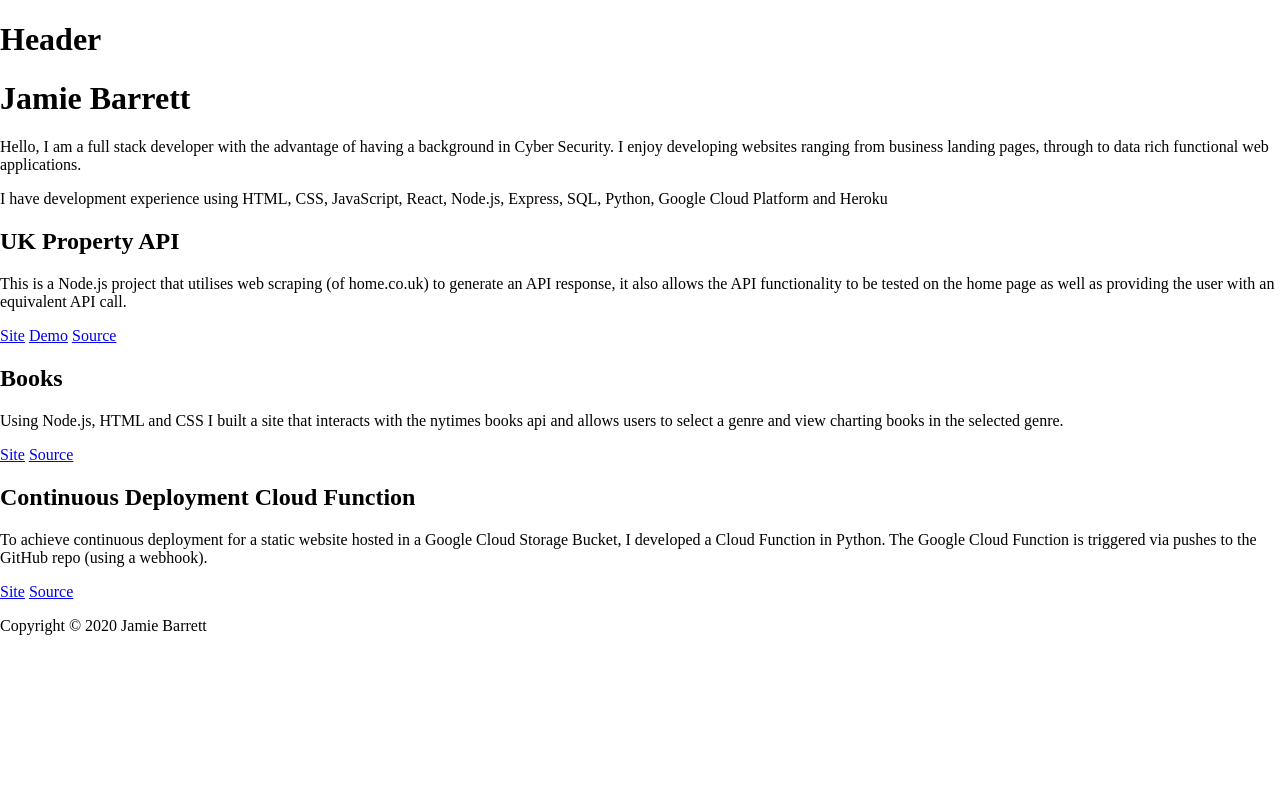
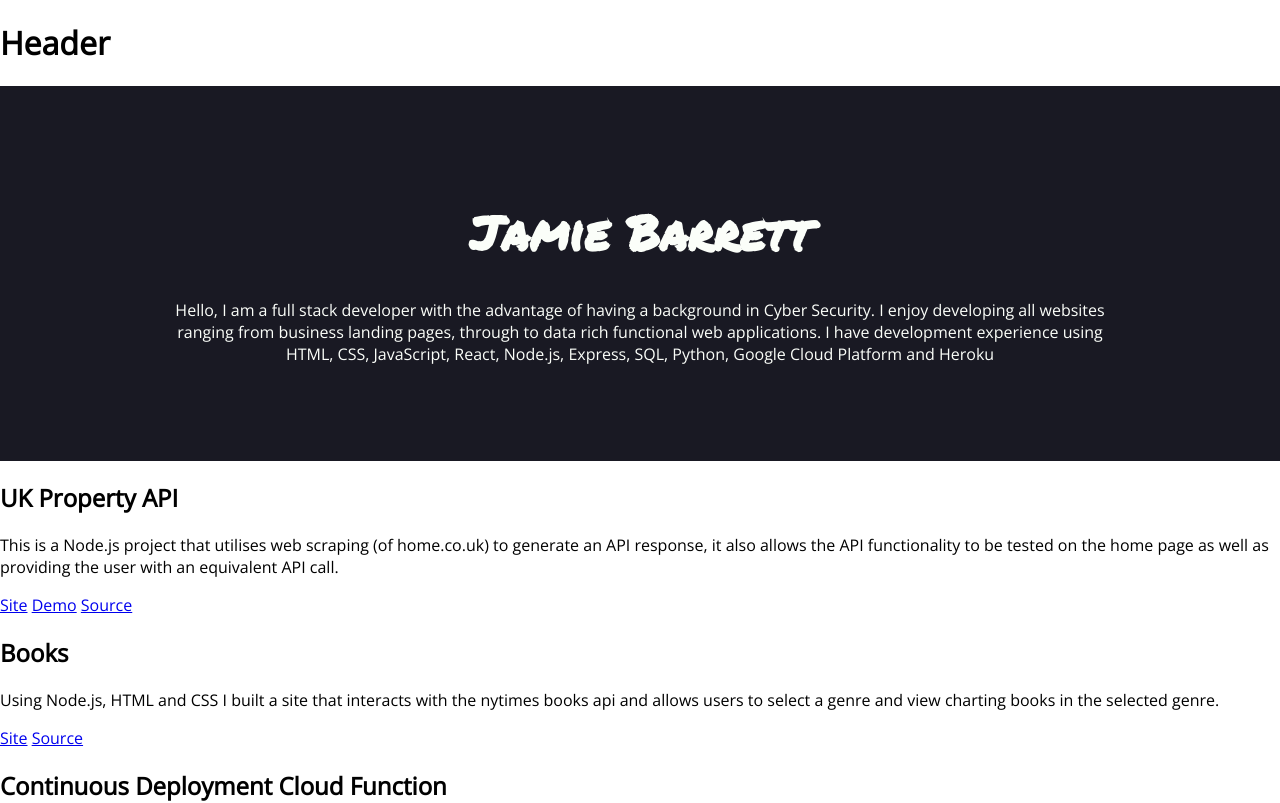
Before and after one commit to jb-0/site-react, a React (Create React App) app: page / in a window 1280 px wide. Shown: the top 803 px of the page. Built offline with nearby package versions, Linux system fonts and the light colour scheme.

Commit message:
Enhanced formatting for intro container

```diff
--- a/public/index.html
+++ b/public/index.html
@@ -3,6 +3,7 @@
   <head>
     <meta charset="utf-8" />
     <title>Jamie Barrett</title>
+    <link href="https://fonts.googleapis.com/css2?family=Open+Sans&family=Permanent+Marker&display=swap" rel="stylesheet">
     <link rel="stylesheet" href="styles.css">
   </head>
   <body>
--- a/public/styles.css
+++ b/public/styles.css
@@ -1,3 +1,20 @@
 body {
     margin: 0;
+    font-family: 'Open Sans', sans-serif;
 }
+
+.intro h1 {
+    font-family: 'Permanent Marker', cursive;
+    font-size: 3rem;
+}
+
+.intro {
+    text-align: center;
+    background-color: #191923;
+    color: #FBFEF9;
+    padding: 80px 12.5%;
+    /* Grid styles */
+    /* display: grid;
+    align-items: center;
+    grid-template-columns: repeat(auto-fit, minmax(240px, 1fr)); */
+  }
--- a/src/components/Intro.jsx
+++ b/src/components/Intro.jsx
@@ -6,13 +6,10 @@ function Intro() {
       <h1>Jamie Barrett</h1>
       <p>
         Hello, I am a full stack developer with the advantage of having a
-        background in Cyber Security. I enjoy developing websites ranging from
-        business landing pages, through to data rich functional web
-        applications.
-      </p>
-      <p>
-        I have development experience using HTML, CSS, JavaScript, React,
-        Node.js, Express, SQL, Python, Google Cloud Platform and Heroku
+        background in Cyber Security. I enjoy developing all websites ranging
+        from business landing pages, through to data rich functional web
+        applications. I have development experience using HTML, CSS, JavaScript,
+        React, Node.js, Express, SQL, Python, Google Cloud Platform and Heroku
       </p>
     </div>
   );
```
